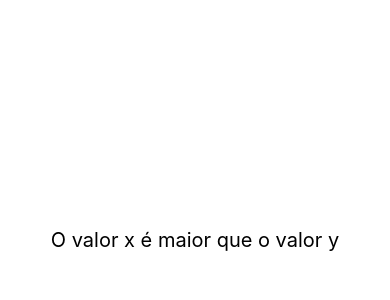
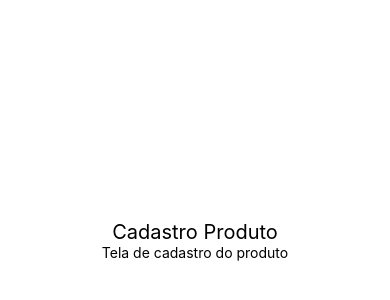
Before and after one commit to lndsilva/LojaAbc, a React Native app: screen / in a window 390 px wide. Shown: the part 182-482 px from the top of the page. Built offline with nearby package versions, Linux system fonts and the light colour scheme.

Commit message:
trabalhando com fragment

```diff
--- a/src/App.tsx
+++ b/src/App.tsx
@@ -1,18 +1,29 @@
 import React from 'react';
 import {View, StyleSheet} from 'react-native';
 
-import MinMax from './components/MinMax';
+import Titulo from './components/Titulo';
+//import Aleatorio from './components/Aleatorio';
+//import MinMax from './components/MinMax';
 // import CompPadrao, {Comp1, Comp2} from './components/Mult';
 // import Primeiro from './components/Primeiro';
 
 export default () => (
   <View style={style.App}>
-    <MinMax />
-    {/*<CompPadrao />
+    <Titulo principal = "Cadastro Produto"
+    secundario = "Tela de cadastro do produto"/>
+    {/*<Aleatorio min = {1} max = {60}/>
+    <Aleatorio min = {1} max = {60}/>
+    <Aleatorio min = {1} max = {60}/>
+    <Aleatorio min = {1} max = {60}/>
+    <Aleatorio min = {1} max = {60}/>
+    <Aleatorio min = {1} max = {60}/>
+    <MinMax min={3} max={20}/>
+    <MinMax min={1} max={94}/>
+    <CompPadrao />
     <Comp1 />
     <Comp2 />
 
-<Primeiro />*/}
+    <Primeiro />*/}
   </View>
 );
 const style = StyleSheet.create({
--- /dev/null
+++ b/src/components/Aleatorio.js
@@ -0,0 +1,13 @@
+import React from "react";
+import { Text } from "react-native";
+import Estilo from './estilos'
+
+export default ({min,max}) => {
+    const delta = max - min + 1
+    const aleatorio = parseInt(Math.random() * delta)+ min
+    return (
+        <Text style={Estilo.txtGrande}>
+            O valor aleatório é {aleatorio}
+        </Text>
+    )
+}
--- a/src/components/MinMax.js
+++ b/src/components/MinMax.js
@@ -2,11 +2,11 @@
 import {Text} from 'react-native';
 import Estilo from './estilos';
 
-export default (param) => {
-  console.warn(param);
+export default (props) => {
+  console.warn(props);
   return (
         <Text style={Estilo.txtGrande}>
-            O valor x é maior que o valor y
+            O valor {props.max} é maior que o valor {props.min}
         </Text>
   );
 };
--- /dev/null
+++ b/src/components/Titulo.js
@@ -0,0 +1,13 @@
+import React from 'react';
+import { Text} from 'react-native';
+import Estilo from './estilos';
+
+export default props => {
+
+    return (
+       <>
+            <Text style={Estilo.txtGrande}>{props.principal}</Text>
+            <Text>{props.secundario}</Text>
+        </>
+    )
+}
```
